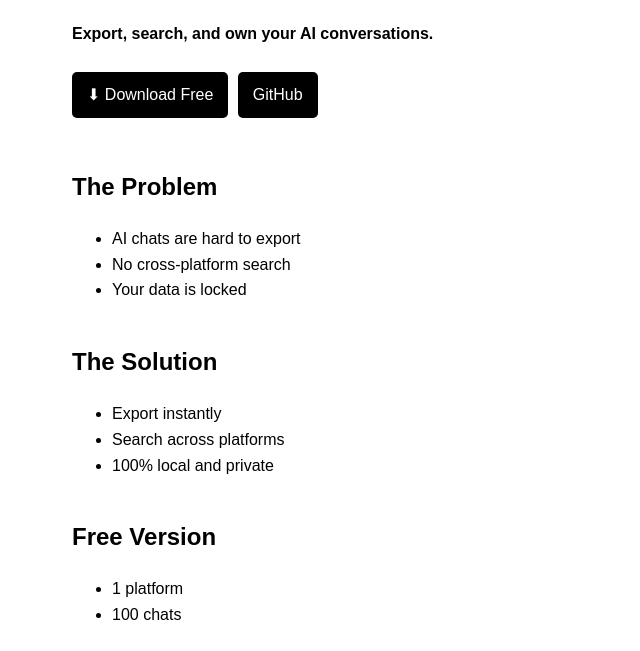
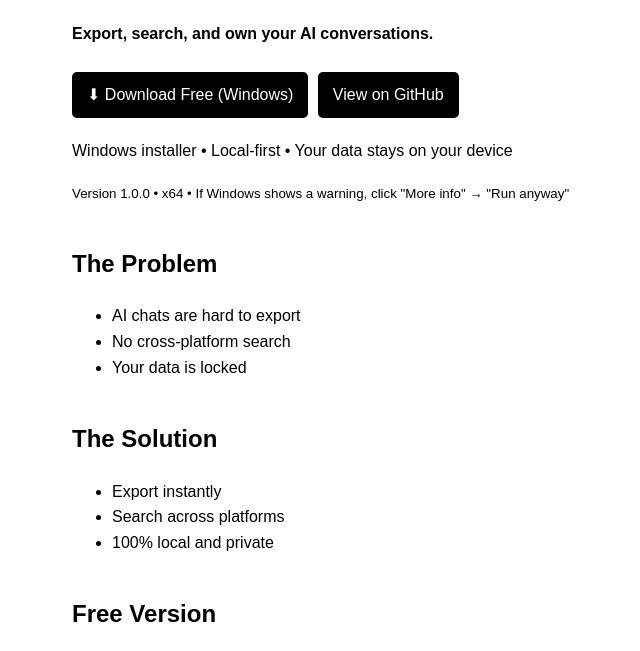
Before and after one commit to KnolBee/knolfy-site, a plain HTML site: page index.html in a window 1280 px wide. Shown: the part 105-756 px from the top of the page, without its empty margins (168-808 px from the left). Drawn offline with Linux system fonts and the light colour scheme.

Commit message:
Update index.html

```diff
--- a/index.html
+++ b/index.html
@@ -15,8 +15,21 @@
 <h1>Knolfy</h1>
 <p><b>Export, search, and own your AI conversations.</b></p>
 
-<a class="btn" href="#">⬇ Download Free</a>
-<a class="btn" href="#">GitHub</a>
+<a class="btn" href="https://github.com/KnolBee/knolfy-app/releases/download/v1.0.0/Knolfy.Setup.1.0.0.x64.exe">
+⬇ Download Free (Windows)
+</a>
+
+<a class="btn" href="https://github.com/KnolBee/knolfy-app">
+View on GitHub
+</a>
+
+<p style="margin-top:10px;">
+Windows installer • Local-first • Your data stays on your device
+</p>
+
+<p><small>
+Version 1.0.0 • x64 • If Windows shows a warning, click "More info" → "Run anyway"
+</small></p>
 
 <div class="section">
 <h2>The Problem</h2>
```
